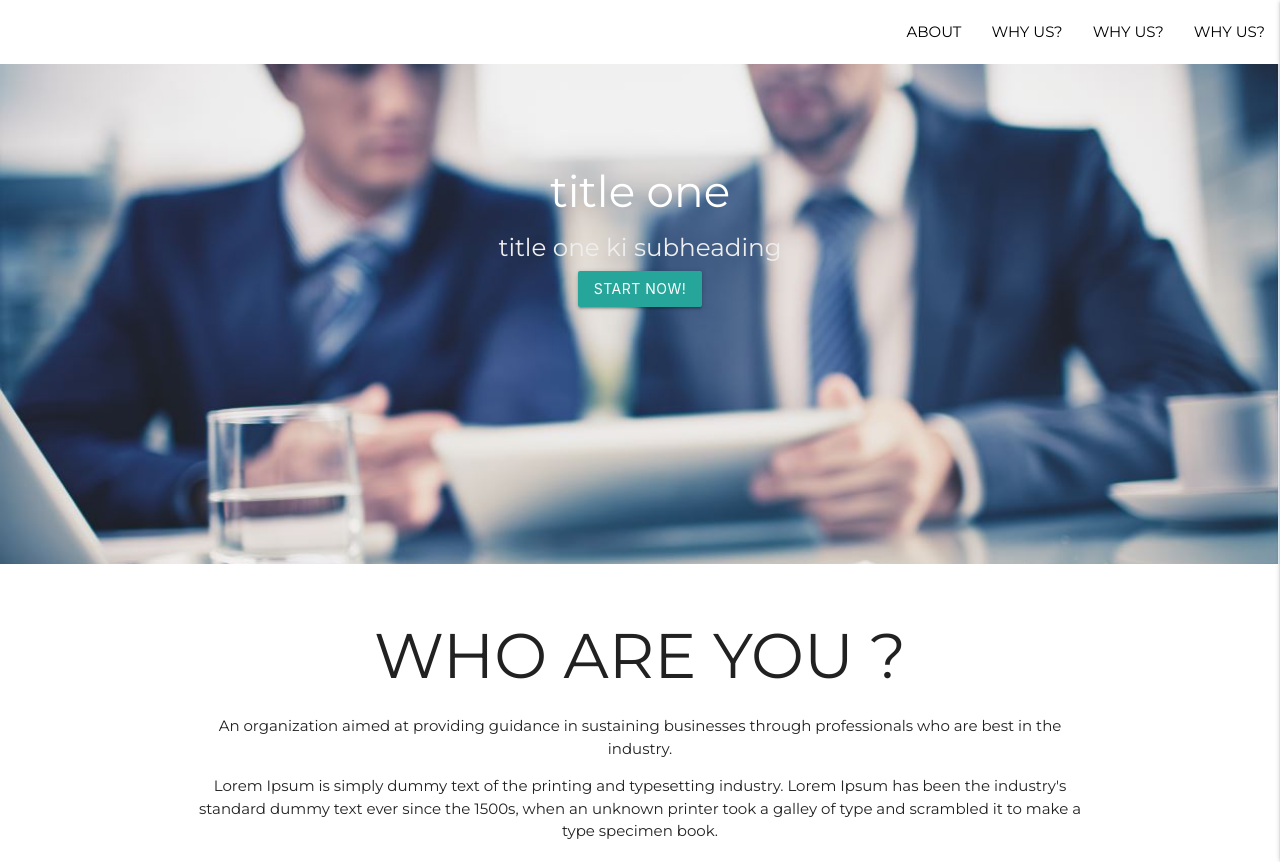
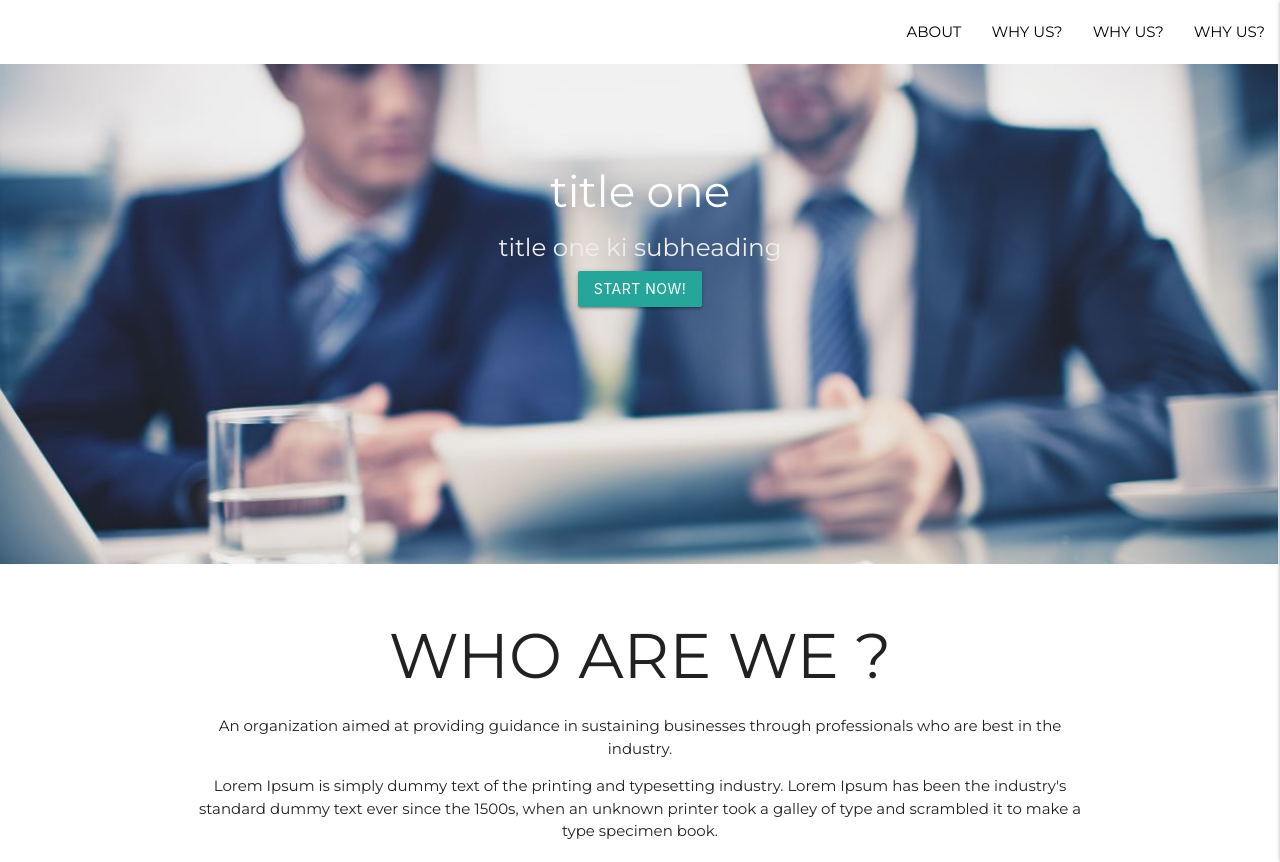
Before and after one commit to anurag-gharat/Wenestor, a React (Create React App) app: page / in a window 1280 px wide. Shown: the top 862 px of the page. Built offline with nearby package versions, Linux system fonts and the light colour scheme.

Commit message:
typography

```diff
--- a/src/Contents/About.js
+++ b/src/Contents/About.js
@@ -4,7 +4,7 @@ export default function About() {
     return (
 <section className="section">
     <div className="container center">
-        <h1>WHO ARE YOU ?</h1>
+        <h1>WHO ARE WE ?</h1>
         <p>An organization aimed at providing guidance in sustaining businesses through professionals who are best in the industry. </p>
         <p>Lorem Ipsum is simply dummy text of the printing and typesetting industry. Lorem Ipsum has been the industry's standard dummy text ever since the 1500s, when an unknown printer took a galley of type and scrambled it to make a type specimen book.</p>
     </div>
```
